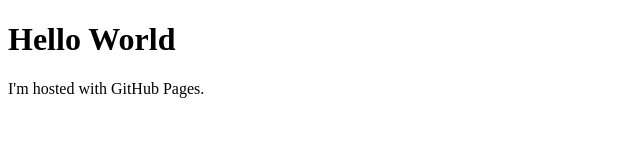
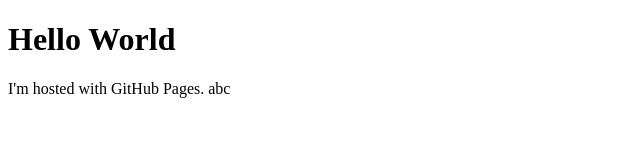
Before and after one commit to Hellveti/Hellveti.github.io, a plain HTML site: page index.html in a window 1280 px wide. Shown: the full height of the page, 0-640 px from the left. Drawn offline with Linux system fonts and the light colour scheme.

Commit message:
Update index.html

```diff
--- a/index.html
+++ b/index.html
@@ -2,6 +2,6 @@
 <html>
 <body>
 <h1>Hello World</h1>
-<p>I'm hosted with GitHub Pages.</p>
+<p>I'm hosted with GitHub Pages. abc</p>
 </body>
 </html>
```
